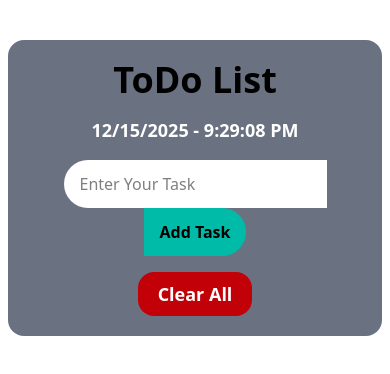
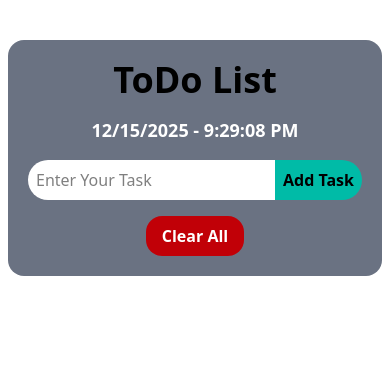
Before and after one commit to proshanto7/ToDoList, a React (Vite) app: page / in a window 390 px wide. Shown: the top 374 px of the page. Built offline with nearby package versions, Linux system fonts and the light colour scheme.

Commit message:
responsive done

```diff
--- a/src/component/todoList/ToDoList.jsx
+++ b/src/component/todoList/ToDoList.jsx
@@ -1,4 +1,4 @@
-import { useEffect, useState } from "react";
+import { useState } from "react";
 import ToDoFrom from "./todoFrom/ToDoFrom";
 import TodoItems from "./todoListItem/TodoItems";
 import LocalTime from "./localTime/LocalTime";
@@ -22,7 +22,7 @@ function ToDoList() {
 
   return (
     <section className="mx-2">
-      <div className=" max-w-140 mx-auto bg-gray-500 mt-10 rounded-2xl p-5">
+      <div className=" max-w-140 mx-auto bg-gray-500 mt-10 rounded-2xl p-0 py-5">
         <LocalTime />
 
         <div className="text-center">
@@ -45,7 +45,7 @@ function ToDoList() {
 
           <button
             onClick={() => setTodoList([])}
-            className="text-lg text-white bg-red-700 py-2 px-5 font-semibold rounded-2xl hover:bg-teal-600 duration-500 cursor-pointer"
+            className="sm:text-lg text-white bg-red-700 py-2 px-4 sm:px-5 font-semibold rounded-2xl hover:bg-teal-600 duration-500 cursor-pointer"
           >
             Clear All
           </button>
--- a/src/component/todoList/todoFrom/ToDoFrom.jsx
+++ b/src/component/todoList/todoFrom/ToDoFrom.jsx
@@ -30,17 +30,17 @@ function ToDoFrom({ onToDoList }) {
   }, [inputValue]);
   return (
     <>
-      <form onSubmit={handleSubmitFrom}>
+      <form onSubmit={handleSubmitFrom} className="flex justify-center gap-0 " >
         <input
           type="text"
           placeholder="Enter Your Task"
           onChange={handleInputValue}
           autoComplete="off"
           value={inputValue}
-          className="outline-none px-4 py-3 rounded-s-full bg-white"
+          className="outline-none px-2 py-2 sm:px-4 sm:py-3 rounded-s-full bg-white"
           onFocus={autoFocus}
         />
-        <button className="bg-teal-500 font-bold cursor-pointer hover:bg-green-500 duration-500 py-3 px-4 rounded-e-full">
+        <button className="bg-teal-500 font-semibold sm:font-bold cursor-pointer hover:bg-green-500 duration-500 px-2 py-1 sm:py-3 sm:px-4 rounded-e-full">
           Add Task
         </button>
       </form>
```
